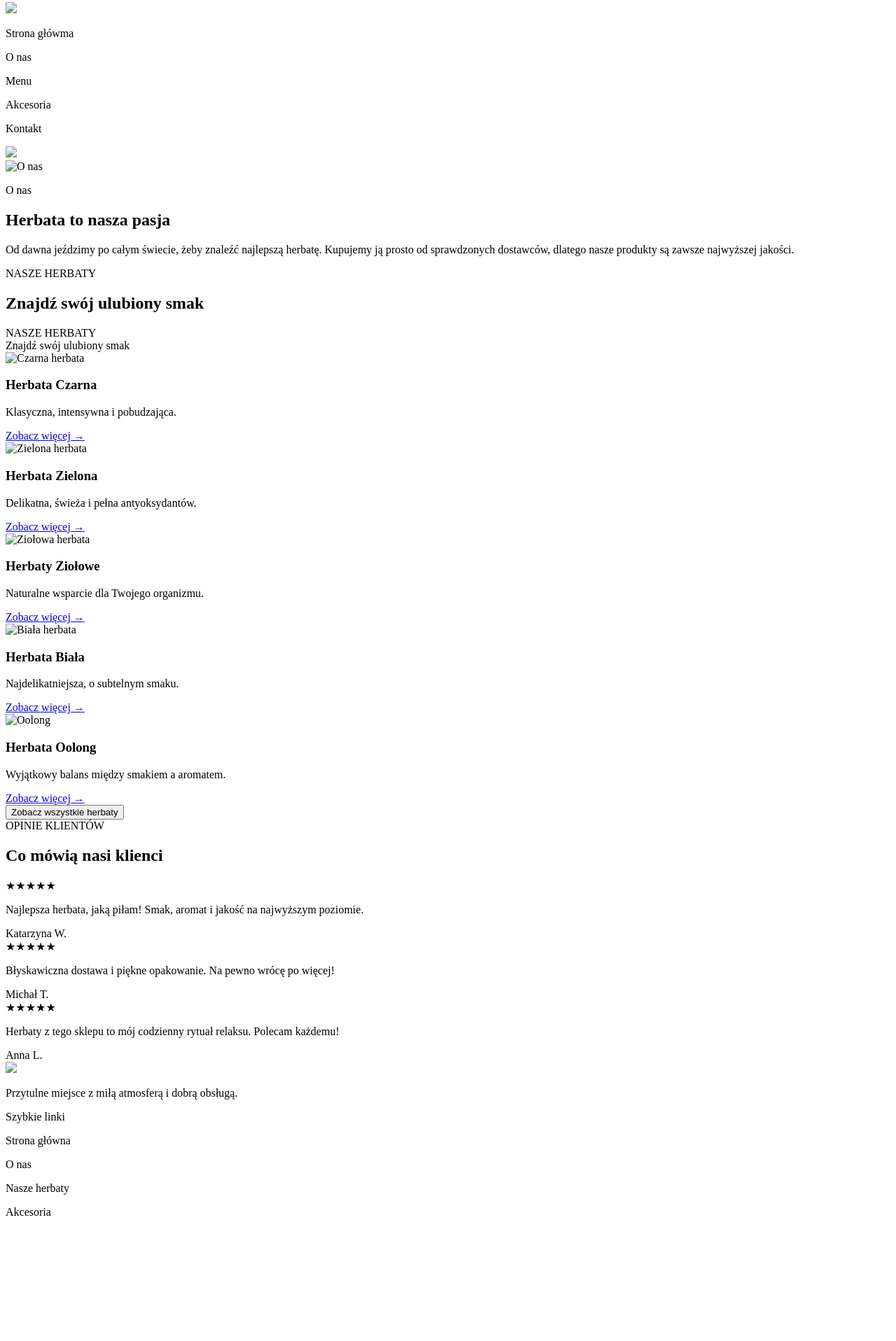
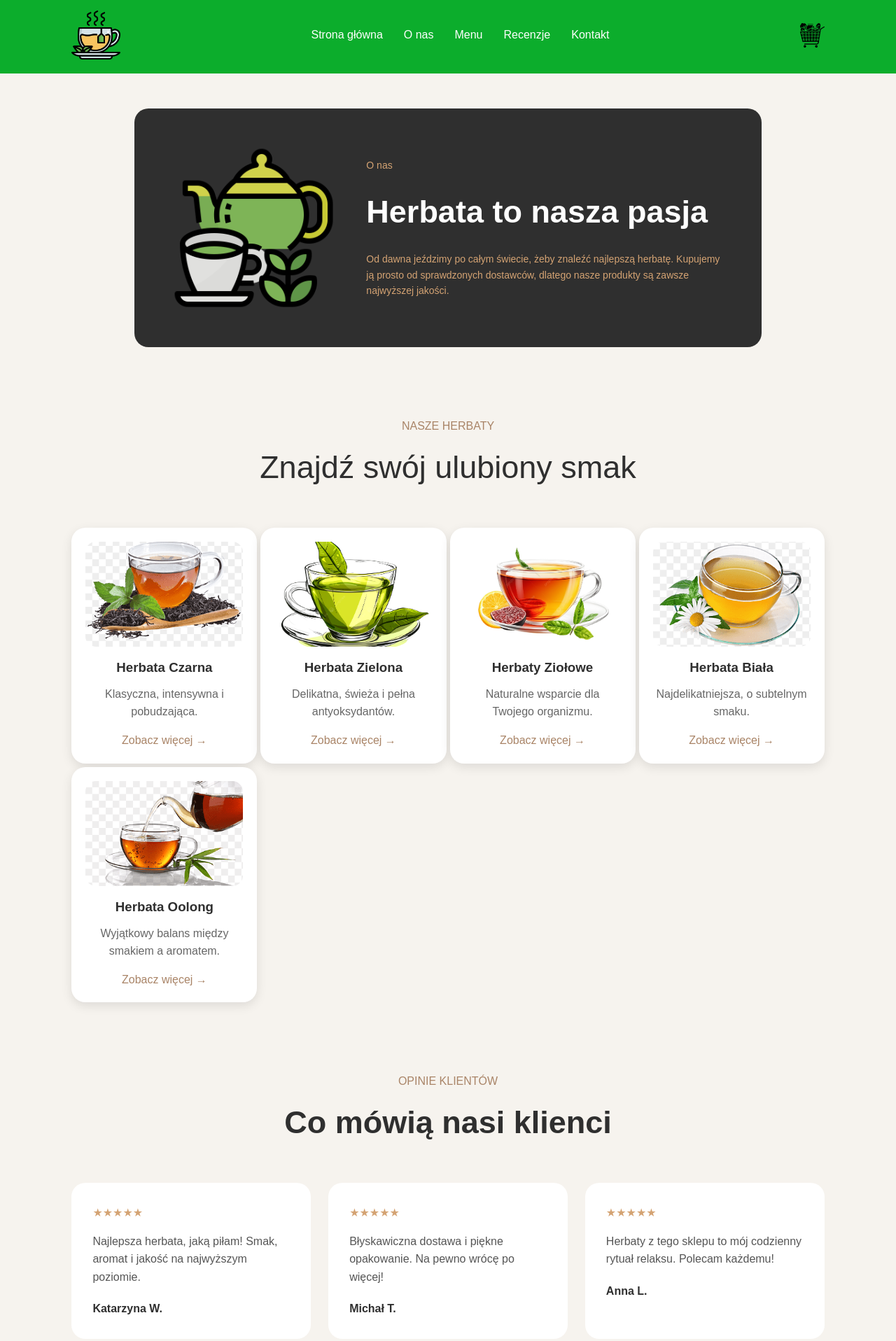
Before and after one commit to Critalik/tea-shop-website, a plain HTML site: page index.html in a window 1280 px wide. Shown: the part 5-1921 px from the top of the page at 70% size. Before the commit the page ends 1762 px from the top, so only its background shows below. Drawn offline with Linux system fonts and the light colour scheme.

Commit message:
dodajemy css

```diff
--- a/index.html
+++ b/index.html
@@ -4,29 +4,32 @@
     <meta charset="UTF-8">
     <meta name="viewport" content="width=device-width, initial-scale=1.0">
     <title>Document</title>
+    <link rel="stylesheet" href="style.css">
+    <link rel="preconnect" href="https://fonts.googleapis.com">
+    <link href="https://fonts.googleapis.com/css2?family=Playfair+Display:wght@600;700&family=Poppins:wght@300;400;500;600&display=swap" rel="stylesheet">
 </head>
 <body>
     <header>
         <div>
             <div class="logo">
-                <img src="logo.png">
+                <img src="images/logo.png" alt="logo">
             </div>
             <div class="header-menu">
-                <p>Strona główma</p>
-                <p>O nas</p>
-                <p>Menu</p>
-                <p>Akcesoria</p>
-                <p>Kontakt</p>
+                <p onclick="scrollToSection('home')">Strona główna</p>
+                <p onclick="scrollToSection('about')">O nas</p>
+                <p onclick="scrollToSection('menu')">Menu</p>
+                <p onclick="scrollToSection('reviews')">Recenzje</p>
+                <p onclick="scrollToSection('contact')">Kontakt</p>
             </div>
             <div class="header-cart">
-                <img src="cart.png">
+                <img src="images/cart.png" alt="cart">
             </div>
         </div>
     </header>
     <main>
-        <section class="about">
+        <section id="about" class="about">
             <div class="about-image">
-                <img src="img/about.jpg" alt="O nas">
+                <img src="images/about.png" alt="O nas">
             </div>
             <div class="about-text">
                 <div>
@@ -40,50 +43,43 @@
                 </div>
             </div>
         </section>
-        <section>
-            <div>
-                <p>NASZE HERBATY</p>
-                <h1>Znajdź swój ulubiony smak</h1>
-            </div>
-        </section>
-        <section class="section">
+        <section id="menu" class="section">
             <div class="subtitle">NASZE HERBATY</div>
             <div class="title">Znajdź swój ulubiony smak</div>
             <div class="menu-cards">
                 <div class="menu-card">
-                    <img src="" alt="Czarna herbata" />
+                    <img src="images/herbataCzarna.png" alt="Czarna herbata" />
                     <h3>Herbata Czarna</h3>
                     <p>Klasyczna, intensywna i pobudzająca.</p>
                     <a href="#">Zobacz więcej →</a>
                 </div>
                 <div class="menu-card">
-                    <img src="" alt="Zielona herbata" />
+                    <img src="images/herbataZielona.png" alt="Zielona herbata" />
                     <h3>Herbata Zielona</h3>
                     <p>Delikatna, świeża i pełna antyoksydantów.</p>
                     <a href="#">Zobacz więcej →</a>
                 </div>
                 <div class="menu-card">
-                    <img src="" alt="Ziołowa herbata" />
+                    <img src="images/herbatyZiołowe.png" alt="Ziołowa herbata" />
                     <h3>Herbaty Ziołowe</h3>
                     <p>Naturalne wsparcie dla Twojego organizmu.</p>
                     <a href="#">Zobacz więcej →</a>
                 </div>
                 <div class="menu-card">
-                    <img src="" alt="Biała herbata" />
+                    <img src="images/herbataBiała.png" alt="Biała herbata" />
                     <h3>Herbata Biała</h3>
                     <p>Najdelikatniejsza, o subtelnym smaku.</p>
                     <a href="#">Zobacz więcej →</a>
                 </div>
                 <div class="menu-card">
-                    <img src="" alt="Oolong" />
+                    <img src="images/herbataOolong.png" alt="Oolong" />
                     <h3>Herbata Oolong</h3>
                     <p>Wyjątkowy balans między smakiem a aromatem.</p>
                     <a href="#">Zobacz więcej →</a>
                 </div>
             </div>
-            <button class="btn">Zobacz wszystkie herbaty</button>
         </section>
-        <section class="section">
+        <section id="reviews" class="section">
             <div class="subtitle">OPINIE KLIENTÓW</div>
             <h1 class="title">Co mówią nasi klienci</h1>
             <div class="reviews">
@@ -111,25 +107,33 @@
             </div>
         </section>
     </main>
-    <footer>
+    <footer id="contact">
         <div class="footer-grid">
-        <div>
+
+            <div class="footer-top">
                 <div class="logo">
-                <img src="logo.png">
+                    <img src="images/logo.png" alt="logo">
                 </div>
+
                 <p class="footer-text">
                     Przytulne miejsce z miłą atmosferą i dobrą obsługą.
                 </p>
             </div>
+
             <div>
                 <div class="footer-title">Szybkie linki</div>
-            <p class="footer-links">
-                <p>Strona główna</p>
-                <p>O nas</p>
-                <p>Nasze herbaty</p>
-                <p>Akcesoria</p>
-            </p>
+
+                <div class="footer-links">
+                    <p onclick="scrollToSection('home')">Strona główna</p>
+                    <p onclick="scrollToSection('about')">O nas</p>
+                    <p onclick="scrollToSection('menu')">Menu</p>
+                    <p onclick="scrollToSection('reviews')">Recenzje</p>
+                    <p onclick="scrollToSection('contact')">Kontakt</p>
+                </div>
+            </div>
         </div>
     </footer>
+    <script src="script.js"></script>
+</body>
 </body>
 </html>
--- a/style.css
+++ b/style.css
@@ -0,0 +1,221 @@
+* {
+    margin: 0;
+    padding: 0;
+    box-sizing: border-box;
+}
+
+body {
+    font-family: sans-serif;
+    background: #f6f3ee;
+    color: #2f2f2f;
+    line-height: 1.6;
+}
+
+img {
+    width: 100%;
+    display: block;
+}
+
+header {
+    background: #0cad2c;
+    padding: 20px 8%;
+    position: sticky;
+    top: 0;
+}
+
+header div {
+    display: flex;
+    justify-content: space-between;
+    align-items: center;
+}
+
+.logo img {
+    height: 70px;
+    width: auto;
+}
+
+.header-menu {
+    display: flex;
+    gap: 30px;
+}
+
+.header-menu p {
+    color: white;
+    cursor: pointer;
+}
+
+.header-menu p:hover {
+    color: #d4a373;
+}
+
+.header-cart img {
+    height: 35px;
+    cursor: pointer;
+}
+
+.about {
+    display: flex;
+    gap: 40px;
+    align-items: center;
+    margin: 50px 15%;
+    padding: 50px;
+    background: #2f2f2f;
+    border-radius: 20px;
+    color: white;
+}
+
+.about-image img {
+    border-radius: 20px;
+}
+
+.about-text h2 {
+    font-size: 45px;
+    margin: 20px 0;
+}
+
+.about-text p:first-child {
+    color: #d4a373;
+    font-size: 14px;
+}
+.section {
+    padding: 50px 8%;
+    text-align: center;
+}
+
+.subtitle {
+    color: #a98467;
+    margin-bottom: 10px;
+}
+
+.title {
+    font-size: 45px;
+    margin-bottom: 50px;
+}
+
+.menu-cards {
+    display: grid;
+    grid-template-columns: repeat(auto-fit, minmax(250px, 1fr));
+    gap: 5px;
+}
+
+.menu-card {
+    background: white;
+    padding: 20px;
+    border-radius: 20px;
+    box-shadow: 0 5px 15px rgba(0,0,0,0.1);
+}
+
+.menu-card img {
+    height: 150px;
+    object-fit: cover;
+    border-radius: 15px;
+    margin-bottom: 15px;
+}
+
+.menu-card h3 {
+    margin-bottom: 10px;
+}
+
+.menu-card p {
+    color: #666;
+    margin-bottom: 15px;
+}
+
+.menu-card a {
+    text-decoration: none;
+    color: #a98467;
+}
+
+.reviews {
+    display: grid;
+    grid-template-columns: repeat(auto-fit, minmax(250px, 1fr));
+    gap: 25px;
+}
+
+.card {
+    background: white;
+    padding: 30px;
+    border-radius: 20px;
+    text-align: left;
+}
+
+.stars {
+    color: #d4a373;
+    margin-bottom: 15px;
+}
+
+.text {
+    margin-bottom: 20px;
+    color: #555;
+}
+
+.author {
+    font-weight: bold;
+}
+
+footer {
+    background: #1c1c1c;
+    color: white;
+    padding: 60px 8%;
+}
+
+.footer-top {
+    display: flex;
+    align-items: center;
+    gap: 20px;
+}
+
+.footer-text {
+    margin: 0;
+    max-width: 300px;
+    margin-top: 15px;
+}
+
+.footer-grid {
+    display: grid;
+    grid-template-columns: repeat(auto-fit, minmax(220px, 1fr));
+    gap: 40px;
+}
+
+.footer-title {
+    color: #d4a373;
+    margin-bottom: 20px;
+}
+
+.footer-links p {
+    margin-bottom: 10px;
+    cursor: pointer;
+}
+
+.footer-links p:hover {
+    color: white;
+}
+
+@media (max-width: 768px) {
+
+    .header-menu {
+        display: none;
+    }
+
+    .about {
+        flex-direction: column;
+        text-align: center;
+        padding: 30px;
+    }
+
+    .about-text h2 {
+        font-size: 32px;
+    }
+
+    .title {
+        font-size: 32px;
+    }
+
+    .section {
+        padding: 60px 20px;
+    }
+
+    footer {
+        padding: 50px 20px;
+    }
+}
```
Also changed, not shown: images/about.png (added), images/cart.png (added), images/herbataBiała.png (added), images/herbataCzarna.png (added), images/herbataOolong.png (added), images/herbataZielona.png (added), images/herbatyZiołowe.png (added), images/logo.png (added). Lines whose indentation alone changed are shown as unchanged.
